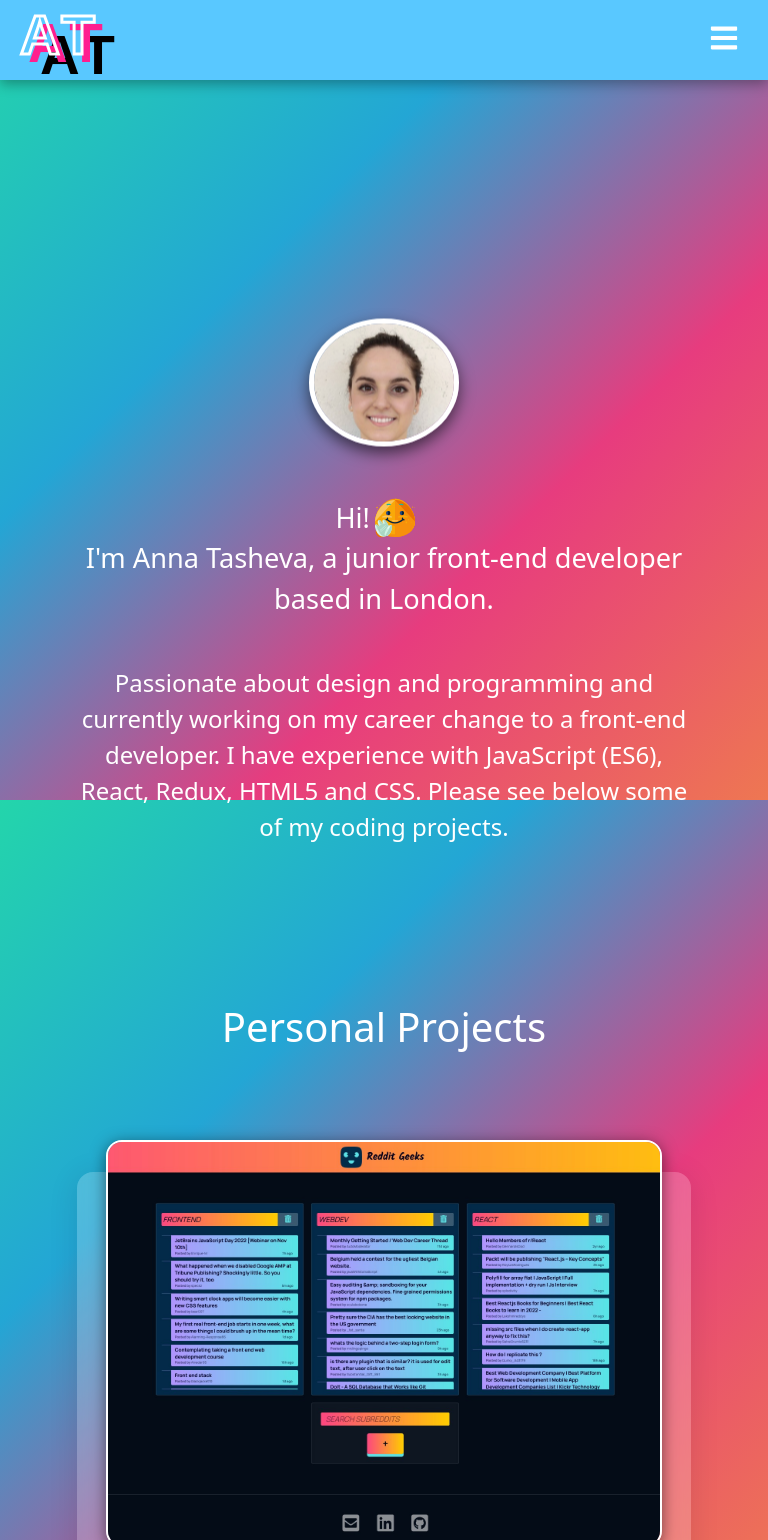
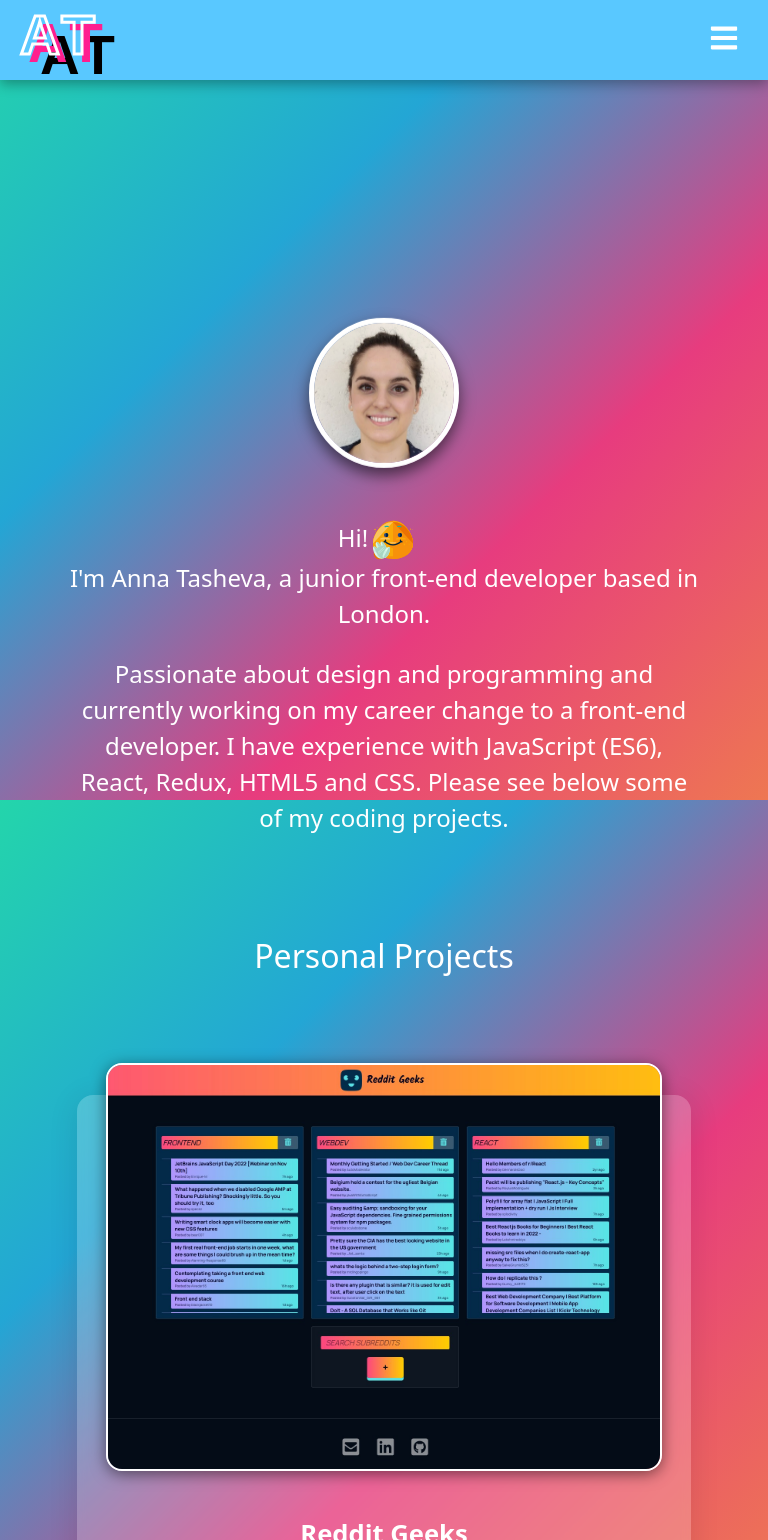
Before and after one commit to AnnaTas77/portfolio-anna, a React (Create React App) app: page / in a window 768 px wide. Shown: the top 1540 px of the page. Built offline with nearby package versions, Linux system fonts and the light colour scheme.

Commit message:
Avatar updates. Pulsating light text effect updated

```diff
--- a/src/components/NavBar.js
+++ b/src/components/NavBar.js
@@ -1,10 +1,9 @@
-import React, { useEffect, useState } from 'react'
-import { FaBars, FaTimes } from 'react-icons/fa'
-import Logo from '../assets/At_neon2.png'
-import '../styles/navbar.css'
+import React, { useEffect, useState } from "react";
+import { FaBars, FaTimes } from "react-icons/fa";
+import Logo from "../assets/At_neon2.png";
+import "../styles/navbar.css";
 
 const NavBar = () => {
-
   const [expandNavbar, setExpandNavbar] = useState(false);
 
   const handleClick = () => setExpandNavbar(!expandNavbar);
@@ -14,21 +13,31 @@ const NavBar = () => {
   useEffect(() => {
     if (typeof window !== "undefined") {
       window.addEventListener("scroll", () => {
-                setSmall(window.pageYOffset > 200)
+        setSmall(window.pageYOffset > 200);
       });
     }
   }, []);
 
   return (
-        <div className={`navbar-container ${small ? "navbar-small" : ""}`} id={expandNavbar ? 'open' : 'close'}>
+    <div
+      className={`navbar-container ${small ? "navbar-small" : ""}`}
+      id={expandNavbar ? "open" : "close"}
+    >
+      <h1 className={`logo-initials ${small ? "logo-initials-small" : ""}`}>
+        AT
+      </h1>
 
-            <h1 className={`logo-initials ${small ? "logo-initials-small" : ""}`}>AT</h1>
-
-            <div className='navbar-links'>
+      <div className="navbar-links">
         <ul>
-                    <li><a href='#home'>Home</a></li>
-                    <li><a href='#projects'>Projects</a></li>
-                    <li><a href='#contact'>Contact</a></li>
+          <li>
+            <a href="#home">Home</a>
+          </li>
+          <li>
+            <a href="#projects">Projects</a>
+          </li>
+          <li>
+            <a href="#contact">Contact</a>
+          </li>
         </ul>
       </div>
 
@@ -43,9 +52,8 @@ const NavBar = () => {
         <a href="#projects">Projects</a>
         <a href="#contact">Contact</a>
       </div>
-
-        </div >
-    )
-}
+    </div>
+  );
+};
 
 export default NavBar;
--- a/src/styles/contact.css
+++ b/src/styles/contact.css
@@ -73,7 +73,7 @@
 @media only screen and (max-width: 480px) {
 
     .contact {
-        margin-top: 100px;
+        margin-top: 120px;
         height: 30%;
     }
 
@@ -87,6 +87,7 @@
 
     .icon-container {
         margin:30px;
+        pointer-events: none;
     }
 
     .icon-container::before {
@@ -126,12 +127,12 @@
 
     .icon-container {
         margin:40px;
+        pointer-events: none;
     }
 
     .icon-container svg {
         font-size: 45px;
     }
-
 }
 
 /* LAPTOPS */
--- a/src/styles/footer.css
+++ b/src/styles/footer.css
@@ -5,7 +5,6 @@
     justify-content: center;
     align-items: center;
     flex-direction: column;
-    margin-top: 50px;
 }
 
 
--- a/src/styles/home.css
+++ b/src/styles/home.css
@@ -89,28 +89,27 @@
 
     .avatar {
         margin-top: 0px;
-        margin-bottom: 25px;
+        margin-bottom: 40px;
     }
 
     .about-me h2 {
-        font-size: 1.6rem;
+        font-size: 1.4rem;
         padding: 0;
         margin: 0;
     }
 
     .wave {
         display: flex;
-        font-size: 1.5rem;
+        font-size: 1.4rem;
     }
 
     .prompt {
-        font-size: 1.5rem;
+        font-size: 1.4rem;
         width: 80%;
-        margin-top: 45px;
     }
 
     .projects .title {
-        font-size: 2rem;
+        font-size: 1.7rem;
     }
 }
 
@@ -125,24 +124,23 @@
 
     .avatar {
         margin-top: 0px;
-        margin-bottom: 25px;
+        margin-bottom: 45px;
     }
 
     .about-me h2 {
-        font-size: 1.7rem;
+        font-size: 1.4rem;
         padding: 0;
         margin: 0;
     }
 
     .wave {
         display: flex;
-        font-size: 1.5rem;
+        font-size: 1.4rem;
     }
 
     .prompt {
-        font-size: 1.5rem;
+        font-size: 1.4rem;
         width: 80%;
-        margin-top: 45px;
     }
 
     .projects .title {
@@ -164,7 +162,12 @@
     .avatar {
         margin-top: 100px;
         margin-bottom: 50px;
+}
 
+
+    .wave {
+        display: flex;
+        font-size: 1.5rem;
     }
 
     .about-me h2 {
@@ -172,25 +175,19 @@
         width: 85%;
         padding: 0;
         margin: 0;
-        font-size: 1.7rem;
+        font-size: 1.5rem;
     }
 
-    .wave {
-        display: flex;
-        font-size: 1.7rem;
+
+    .prompt {
+        font-size: 1.5rem;
+        width: 80%;
+        /* margin-top: 45px; */
     }
-
 
     .projects .title {
         font-size: 2rem;
     }
-
-    .prompt {
-        font-size: 1.5rem;
-        width: 80%;
-        margin-top: 45px;
-    }
-
 }
 
 /* LARGER SCREENS */
--- a/src/styles/projects.css
+++ b/src/styles/projects.css
@@ -177,9 +177,9 @@
 
   0% {
 
-    text-shadow: 0 0 1px #fff, 0 0 2px #fff, 0 0 4px #fff, 0 0 10px #fff, 0 0 30px #fff, 0 0 40px #fff, 0 0 40px #fff;
+    /* text-shadow: 0 0 1px #fff, 0 0 2px #fff, 0 0 4px #fff, 0 0 10px #fff, 0 0 30px #fff, 0 0 40px #fff, 0 0 40px #fff; */
 
-    /* text-shadow:
+    text-shadow:
     0 0 2px #fff,
     0 0 4px #fff,
     0 0 6px #fff,
@@ -187,7 +187,7 @@
     0 0 45px #fff,
     0 0 55px #fff,
     0 0 70px #fff,
-    0 0 80px #fff; */
+    0 0 80px #fff;
 
 }
 
@@ -209,11 +209,11 @@
     }
 
     .projects {
-        margin-top: 70px;
+        margin-top: 0px;
     }
 
     .projects .title {
-        font-size: 2.3rem;
+        font-size: 2rem;
         padding: 10px;
         margin: 25px;
         width: 85%;
@@ -290,8 +290,12 @@
         margin-bottom: -60px;
     }
 
+    .projects {
+        margin-top: 0px;
+    }
+
     .projects .title {
-        font-size: 2.5rem;
+        font-size: 2rem;
         width: 85%;
         margin-bottom: -25px;
     }
```
Lines whose indentation alone changed are shown as unchanged.
